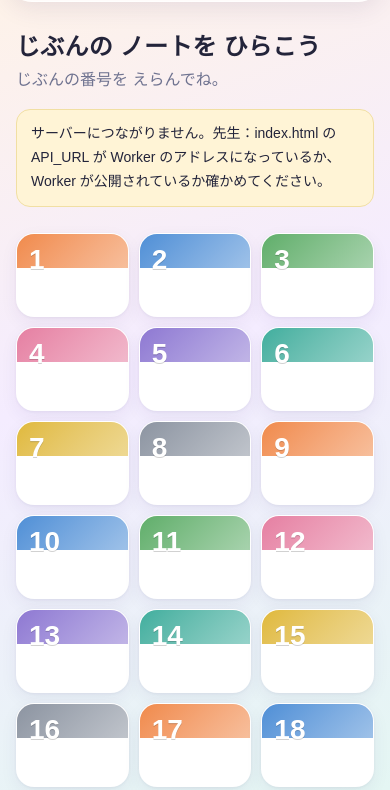
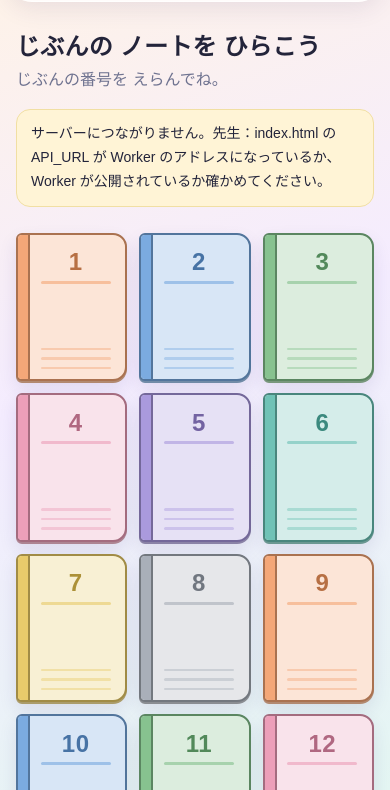
Before and after one commit to mrkh141211-commits/my-website, a plain HTML site: page index.html in a window 390 px wide. Shown: the part 54-844 px from the top of the page. Drawn offline with Linux system fonts and the light colour scheme; no server answers; a web font is replaced by a local one.

Commit message:
Update index.html

```diff
--- a/index.html
+++ b/index.html
@@ -63,12 +63,16 @@ input.field:focus,textarea.field:focus{outline:none;border-color:var(--primary);
 .hero{max-width:1180px;margin:0 auto;padding:30px 16px 4px}
 .hero h1{font-size:clamp(24px,5vw,36px);font-weight:900;letter-spacing:.01em;line-height:1.25}
 .hero p{color:var(--mute);margin-top:4px}
-.seatgrid{display:grid;grid-template-columns:repeat(auto-fill,minmax(112px,1fr));gap:12px}
-.seat{position:relative;text-align:left;background:#fff;border-radius:18px;padding:0 0 12px;min-height:104px;box-shadow:0 1px 3px rgba(50,40,110,.06),0 6px 18px rgba(50,40,110,.06);transition:transform .12s,box-shadow .15s;overflow:hidden;border:1px solid rgba(255,255,255,.8)}
-.seat::before{content:"";display:block;height:34px;background:linear-gradient(135deg,var(--cover),color-mix(in srgb,var(--cover) 55%,#fff))}
-.seat:hover{transform:translateY(-3px);box-shadow:var(--shadow)}
-.seat .no{position:absolute;left:12px;top:12px;font-size:28px;font-weight:900;line-height:1;color:#fff;text-shadow:0 1px 0 rgba(0,0,0,.18)}
-.seat .nm{display:block;font-size:14px;font-weight:700;color:var(--ink);margin:12px 12px 0;white-space:nowrap;overflow:hidden;text-overflow:ellipsis;min-height:1.6em}
+.seatgrid{display:grid;grid-template-columns:repeat(auto-fill,minmax(118px,1fr));gap:16px}
+/* ノートの形のカード：左に背、表紙に番号、線の上に名前 */
+.seat{position:relative;text-align:center;aspect-ratio:3/4;border-radius:6px 14px 14px 6px;padding:14% 10px 10px 22px;background:color-mix(in srgb,var(--cover) 22%,#fff);border:2.5px solid color-mix(in srgb,var(--cover) 55%,#555);box-shadow:0 2px 0 color-mix(in srgb,var(--cover) 40%,#888),0 8px 18px rgba(50,40,110,.10);transition:transform .12s,box-shadow .15s;overflow:hidden;display:flex;flex-direction:column;align-items:center}
+.seat::before{content:"";position:absolute;left:0;top:0;bottom:0;width:13px;background:color-mix(in srgb,var(--cover) 75%,#fff);border-right:2.5px solid color-mix(in srgb,var(--cover) 55%,#555)}
+.seat:hover{transform:translateY(-3px) rotate(-1deg);box-shadow:0 2px 0 color-mix(in srgb,var(--cover) 40%,#888),var(--shadow)}
+.seat .no{font-size:clamp(24px,4.4vw,34px);font-weight:900;line-height:1;color:color-mix(in srgb,var(--cover) 70%,#333);letter-spacing:.02em}
+.seat .rule{width:88%;height:3px;border-radius:2px;background:color-mix(in srgb,var(--cover) 55%,#fff);margin:8% 0 10%}
+.seat .nm{display:block;width:100%;font-size:clamp(14px,2.6vw,17px);font-weight:900;color:var(--ink);white-space:nowrap;overflow:hidden;text-overflow:ellipsis;min-height:1.5em;line-height:1.5}
+.seat .lines{width:88%;margin-top:auto;display:flex;flex-direction:column;gap:7px}
+.seat .lines i{display:block;height:2.5px;border-radius:2px;background:color-mix(in srgb,var(--cover) 45%,#fff)}
 .seat .dot{position:absolute;right:12px;bottom:14px;width:8px;height:8px;border-radius:50%;background:var(--mint)}
 
 /* ---- ログインカード ---- */
@@ -258,14 +262,15 @@ details.qlist[open] summary{margin-bottom:6px}
   .topbar{padding:8px 8px 0}
   .topbar-in{padding:6px 8px 6px 14px}
   .seatgrid{grid-template-columns:repeat(3,1fr);gap:10px}
-  .seat{min-height:92px}
   .cards{grid-template-columns:repeat(2,1fr);gap:10px}
   .card .txt{font-size:14px;-webkit-line-clamp:6}
   .tiles{grid-template-columns:repeat(2,1fr);gap:10px}
   .tile .cv .big{font-size:36px}
   .pinsec{grid-template-columns:104px 1fr;padding:10px 12px}
   .topbar-in .chip{padding:5px 10px;font-size:13px;min-height:32px}
-  .seat{min-height:84px}
+  .seatgrid{gap:12px}
+  .seat{padding-left:18px}
+  .seat::before{width:10px}
   .pinsec.open{grid-template-columns:1fr}
 }
 @media (min-width:700px){
@@ -540,8 +545,10 @@ function renderHome() {
   for (let i = 1; i <= total(); i++) {
     const el = document.createElement('button'); el.className = 'seat'; el.style.setProperty('--cover', COVERS[(i - 1) % COVERS.length].c);
     const no = document.createElement('span'); no.className = 'no'; no.textContent = i;
+    const rule = document.createElement('span'); rule.className = 'rule';
     const nm = document.createElement('span'); nm.className = 'nm'; nm.textContent = nameOf(i) || '';
-    el.append(no, nm); el.setAttribute('aria-label', `No.${i} ${nameOf(i)}`);
+    const lines = document.createElement('span'); lines.className = 'lines'; lines.innerHTML = '<i></i><i></i><i></i>';
+    el.append(no, rule, nm, lines); el.setAttribute('aria-label', `No.${i} ${nameOf(i)}`);
     el.onclick = () => openPw(i); g.appendChild(el);
   }
 }
```
